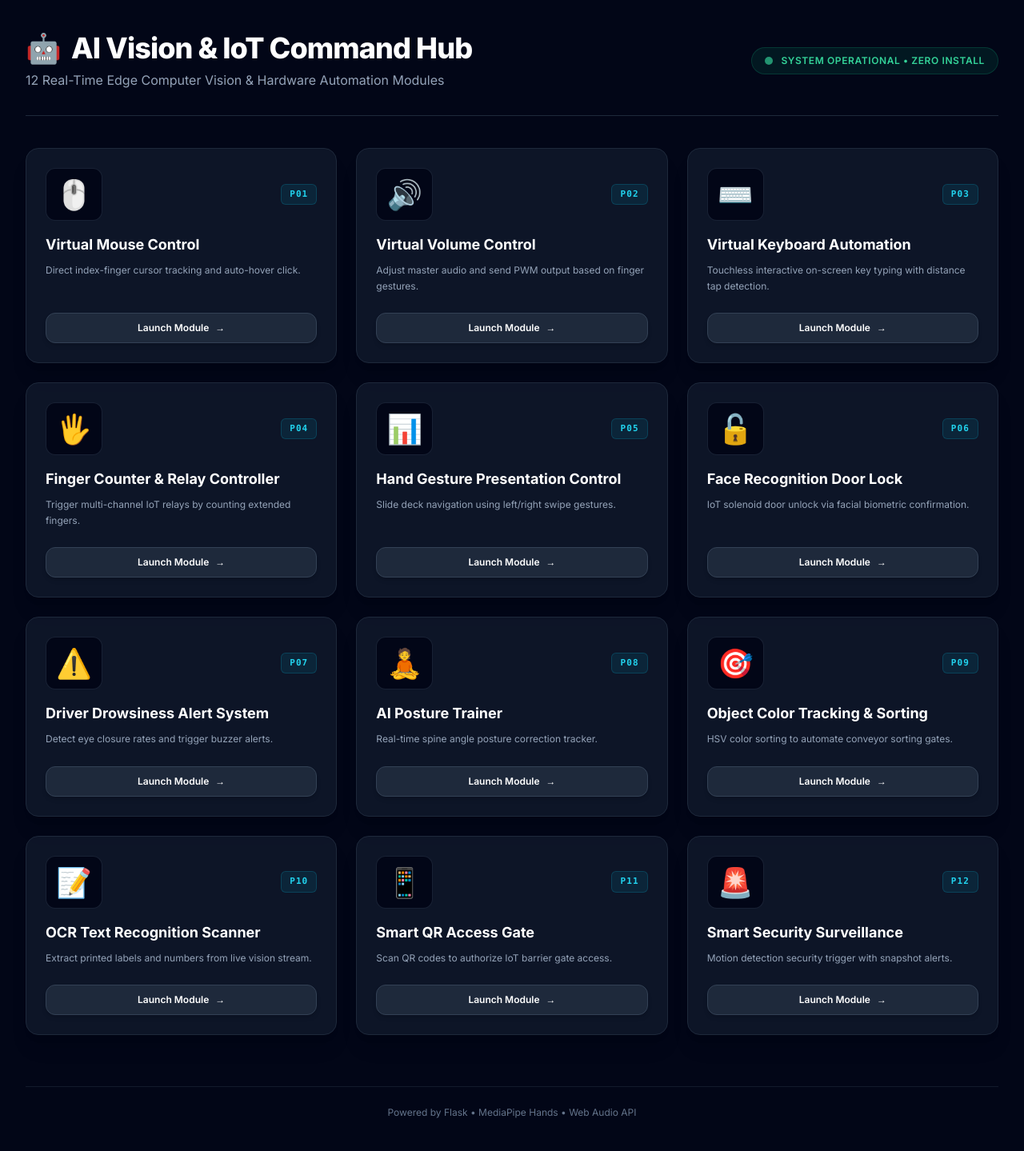
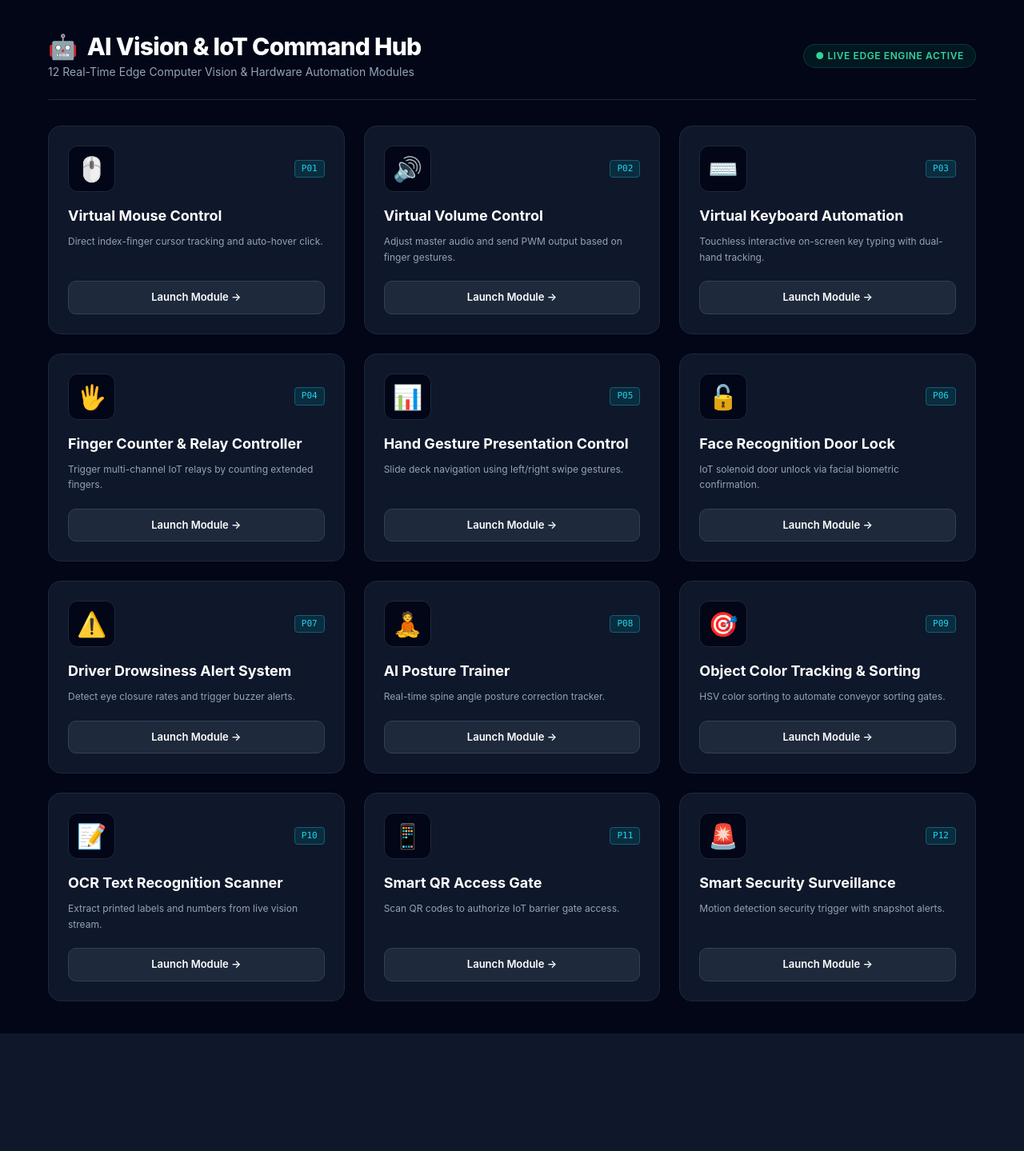
Before and after one commit to kaingadeshubham45/IOT-portfolio, a Flask app: page / in a window 1280 px wide. Shown: the whole page at 80% size. After the commit the page ends 1292 px from the top, so only its background shows below. Run offline with Flask 3, Linux system fonts and the light colour scheme; some libraries are stand-ins or nearby versions.

Commit message:
Fix root template rendering and add embedded styling fallback

```diff
--- a/app.py
+++ b/app.py
@@ -1,10 +1,8 @@
 import os
-import sys
 from flask import Flask, render_template, jsonify
 
 app = Flask(__name__)
 
-# Complete catalog of all 12 projects with full metadata
 PROJECTS = {
     'p01_virtual_mouse': {
         'id': 'p01_virtual_mouse',
@@ -21,7 +19,7 @@ PROJECTS = {
     'p03_virtual_keyboard': {
         'id': 'p03_virtual_keyboard',
         'title': 'Virtual Keyboard Automation',
-        'desc': 'Touchless interactive on-screen key typing with distance tap detection.',
+        'desc': 'Touchless interactive on-screen key typing with dual-hand tracking.',
         'icon': '⌨️'
     },
     'p04_finger_counter': {
@@ -88,7 +86,6 @@ def index():
 def view_project(project_id):
     proj = PROJECTS.get(project_id)
     if not proj:
-        # Match shorthand keys if accessed like 'p01'
         for k, v in PROJECTS.items():
             if k.startswith(project_id) or project_id.startswith(k):
                 proj = v
--- a/templates/index.html
+++ b/templates/index.html
@@ -5,61 +5,102 @@
     <meta name="viewport" content="width=device-width, initial-scale=1.0">
     <title>AI Vision &amp; IoT Edge Hub</title>
     <script src="https://cdn.tailwindcss.com"></script>
-    <link href="https://fonts.googleapis.com/css2?family=Inter:wght@400;600;700;800&display=swap" rel="stylesheet">
     <style>
-        body { font-family: 'Inter', sans-serif; }
+        /* Fallback dark theme styles if CDN blocks */
+        body {
+            background-color: #020617;
+            color: #f8fafc;
+            font-family: -apple-system, BlinkMacSystemFont, "Segoe UI", Roboto, sans-serif;
+            margin: 0;
+            padding: 0;
+        }
+        .hub-container {
+            max-width: 1200px;
+            margin: 0 auto;
+            padding: 40px 20px;
+        }
+        .hub-header {
+            display: flex;
+            justify-content: space-between;
+            align-items: center;
+            border-bottom: 1px solid #1e293b;
+            padding-bottom: 24px;
+            margin-bottom: 36px;
+        }
+        .grid-cards {
+            display: grid;
+            grid-template-columns: repeat(auto-fill, minmax(320px, 1fr));
+            gap: 24px;
+        }
+        .card {
+            background: #0f172a;
+            border: 1px solid #1e293b;
+            border-radius: 16px;
+            padding: 24px;
+            display: flex;
+            flex-direction: column;
+            justify-content: space-between;
+        }
+        .card:hover {
+            border-color: #06b6d4;
+        }
+        .btn-launch {
+            background: #1e293b;
+            color: #ffffff;
+            text-align: center;
+            padding: 10px 16px;
+            border-radius: 10px;
+            text-decoration: none;
+            font-size: 13px;
+            font-weight: 600;
+            margin-top: 20px;
+            display: block;
+            border: 1px solid #334155;
+        }
+        .btn-launch:hover {
+            background: #0891b2;
+            border-color: #06b6d4;
+        }
     </style>
 </head>
-<body class="bg-slate-950 text-slate-100 min-h-screen">
+<body>
 
-    <div class="max-w-7xl mx-auto px-4 sm:px-6 lg:px-8 py-10">
-
-        <!-- Header -->
-        <div class="flex flex-col md:flex-row md:items-center justify-between gap-4 pb-8 mb-10 border-b border-slate-800">
+    <div class="hub-container">
+        <div class="hub-header flex flex-col md:flex-row md:items-center justify-between gap-4 pb-6 mb-8 border-b border-slate-800">
             <div>
-                <div class="flex items-center gap-3 mb-2">
-                    <span class="text-4xl">🤖</span>
-                    <h1 class="text-3xl sm:text-4xl font-extrabold text-white tracking-tight">AI Vision &amp; IoT Command Hub</h1>
-                </div>
-                <p class="text-slate-400 text-sm sm:text-base">12 Real-Time Edge Computer Vision &amp; Hardware Automation Modules</p>
+                <h1 class="text-3xl font-extrabold text-white tracking-tight flex items-center gap-3">
+                    <span>🤖</span> AI Vision &amp; IoT Command Hub
+                </h1>
+                <p class="text-slate-400 text-sm mt-1">12 Real-Time Edge Computer Vision &amp; Hardware Automation Modules</p>
             </div>
-            <div class="flex items-center gap-2.5 px-4 py-2 rounded-full bg-emerald-500/10 border border-emerald-500/20 text-emerald-400 text-xs font-semibold uppercase tracking-wider w-fit">
-                <span class="w-2.5 h-2.5 rounded-full bg-emerald-400 animate-pulse"></span>
-                <span>System Operational • Zero Install</span>
+            <div class="px-3.5 py-1.5 rounded-full bg-emerald-500/10 border border-emerald-500/20 text-emerald-400 text-xs font-semibold uppercase tracking-wider">
+                ● Live Edge Engine Active
             </div>
         </div>
 
-        <!-- 12 Project Cards Grid -->
-        <div class="grid grid-cols-1 md:grid-cols-2 lg:grid-cols-3 gap-6">
+        <div class="grid-cards grid grid-cols-1 md:grid-cols-2 lg:grid-cols-3 gap-6">
             {% for key, proj in projects.items() %}
-            <div class="bg-slate-900/90 hover:bg-slate-900 border border-slate-800 hover:border-cyan-500/50 rounded-2xl p-6 transition-all duration-200 flex flex-col justify-between group shadow-xl hover:shadow-cyan-500/5">
+            <div class="card bg-slate-900 border border-slate-800 rounded-2xl p-6 flex flex-col justify-between">
                 <div>
                     <div class="flex items-center justify-between mb-4">
-                        <span class="text-4xl p-3 bg-slate-950 rounded-xl border border-slate-800/80">{{ proj.icon }}</span>
-                        <span class="text-[11px] font-mono font-semibold px-2.5 py-1 rounded-md bg-cyan-500/10 text-cyan-400 uppercase tracking-widest border border-cyan-500/20">
+                        <span class="text-3xl p-2.5 bg-slate-950 rounded-xl border border-slate-800">{{ proj.icon }}</span>
+                        <span class="text-[11px] font-mono px-2 py-0.5 rounded bg-cyan-950/80 text-cyan-400 border border-cyan-800">
                             {{ proj.id[:3].upper() }}
                         </span>
                     </div>
-                    <h3 class="text-lg font-bold text-white group-hover:text-cyan-400 transition-colors mb-2">
+                    <h3 class="text-lg font-bold text-white mb-2">
                         {{ proj.title }}
                     </h3>
-                    <p class="text-xs text-slate-400 leading-relaxed mb-6">
+                    <p class="text-xs text-slate-400 leading-relaxed">
                         {{ proj.desc }}
                     </p>
                 </div>
-                <a href="/project/{{ proj.id }}" class="w-full py-2.5 px-4 rounded-xl bg-slate-800 hover:bg-cyan-600 text-white text-xs font-semibold transition-all flex items-center justify-center gap-2 border border-slate-700 hover:border-cyan-500 shadow-md">
-                    <span>Launch Module</span>
-                    <span>&rarr;</span>
+                <a href="/project/{{ proj.id }}" class="btn-launch">
+                    Launch Module &rarr;
                 </a>
             </div>
             {% endfor %}
         </div>
-
-        <!-- Footer -->
-        <div class="mt-16 pt-6 border-t border-slate-800/60 text-center text-xs text-slate-500">
-            Powered by Flask &bull; MediaPipe Hands &bull; Web Audio API
-        </div>
-
     </div>
 
 </body>
```
